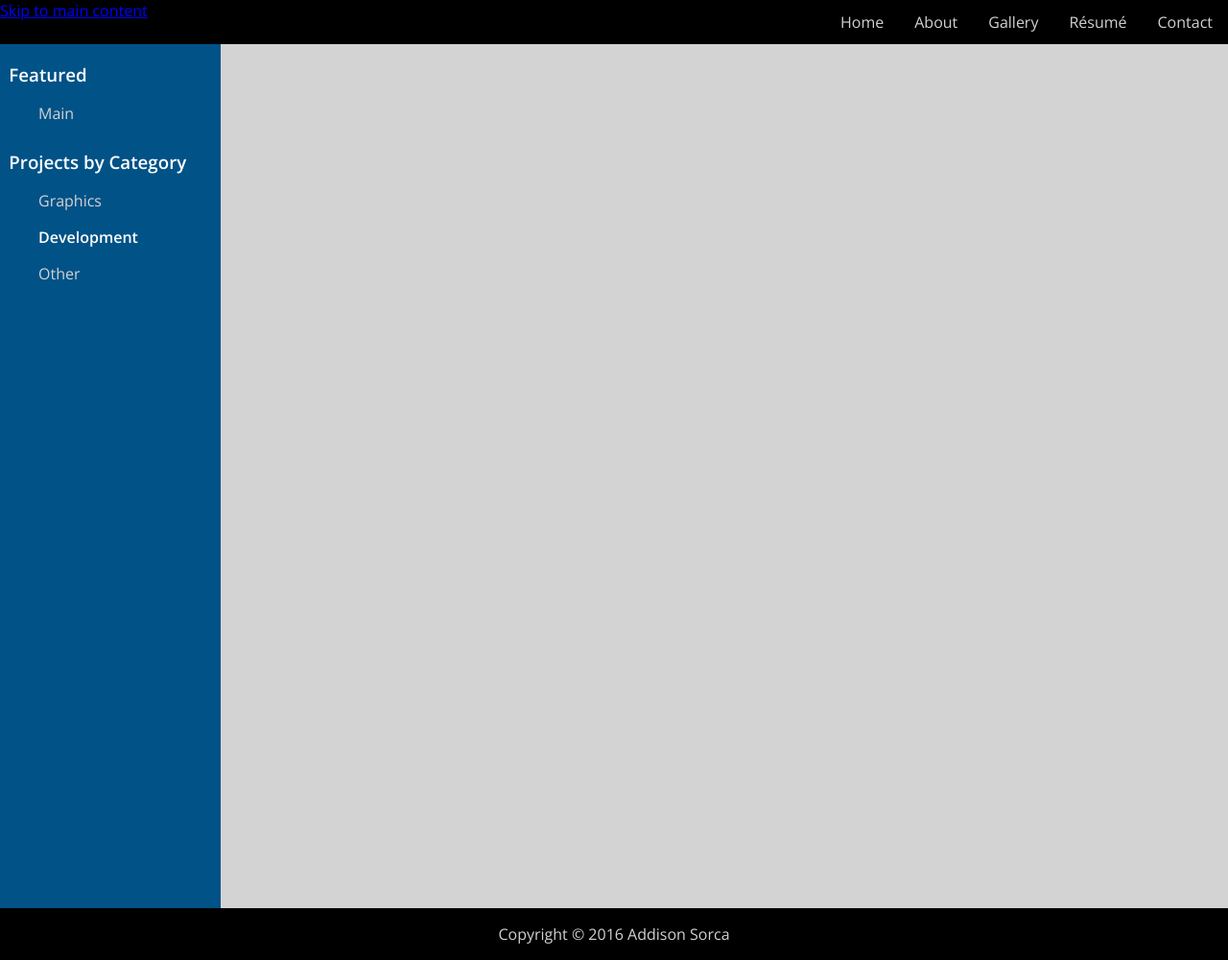
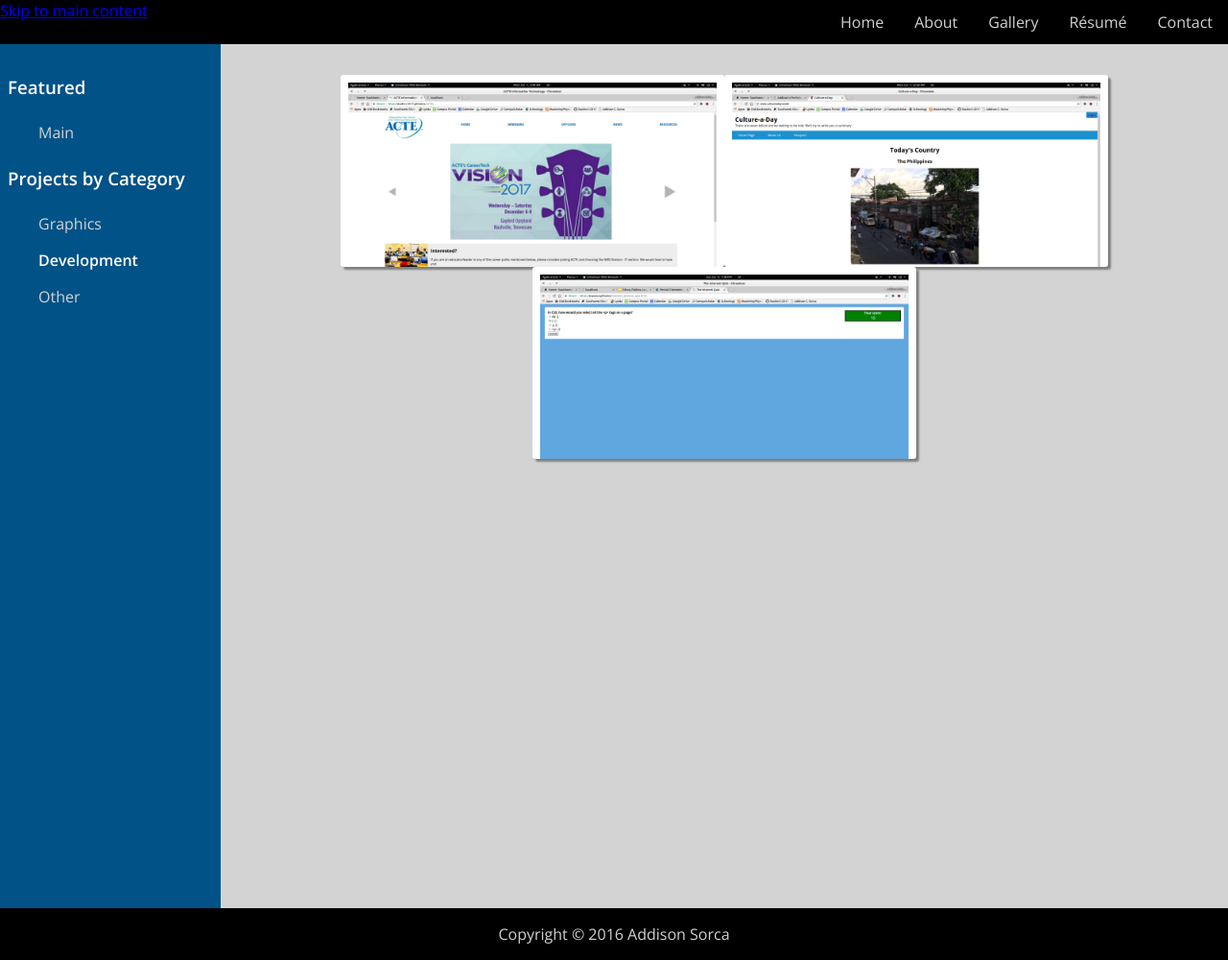
Before and after one commit to ACQSorca/acqsorca.github.io, a Jekyll site: the page built from development.html, in a window 1280 px wide. Shown: the whole page at 96% size. Built offline with Jekyll 4.4.1, drawn with Linux system fonts in a browser that asks for light colours; some web fonts are replaced.

Commit message:
Add works

```diff
--- a/_works/flash-aesop.html
+++ b/_works/flash-aesop.html
@@ -1,7 +1,7 @@
 ---
 category: Graphics
-due_date: Winter 2014
+due_date: Summer 2016
 title: Flash Aesop
 img_url: /assets/media/works/flash-dog.png
 ---
-In order to show that we were proficient at Adobe Illustrator we spent several weeks creating a portrait of ourselves in that program. We were taught how to use the pen tool and direct selection tool to create and manipulate Bézier curves. We were also taught that we should create closed shapes so the fill will work correctly and how to use several other tools, such as the pathfinder tool, in order to further manipulate the shapes.
+Back in Sophomore year we were taught how to use Adobe Flash. Afterwards, we were given a parody of an aesop's fable and told to make an animation about said fable. Mine was a story about a physician who attended the funeral of one of his patients, and a dog who asked the physician about "digging up" his bones to "pick at". Unfortunately I spent too much time on planning the animation and not enough to finish, but I do have a lip-synced puppet now.
--- a/assets/css/styles.css
+++ b/assets/css/styles.css
@@ -210,6 +210,11 @@ footer {
 	background-repeat: no-repeat;
 	background-position: top;
 	color: white;
+	min-height: 100vh;
+	padding: 24pt 0;
+}
+
+#about-wrapper h1 {
 }
 
 #profile-picture-wrapper {
@@ -217,7 +222,21 @@ footer {
 }
 
 #profile-picture {
+	margin: 24pt;
+}
 
+#about-description-wrapper {
+	box-sizing: border-box;
+	line-height: 24pt;
+	background: rgba(0,0,0,0.7);
+	width: 100%;
+	padding: 12pt 72pt;
+}
+
+@media (max-width: 700px) {
+	#about-wrapper p {
+		margin: 12pt;
+	}
 }
 
 /* Gallery Page */
@@ -228,10 +247,16 @@ footer {
 	align-items: stretch;
 }
 
+@media (max-width: 500px) {
+	#gallery-wrapper {
+		display: block;
+	}
+}
+
 /* nav-menu */
 #nav-menu {
 	background-color: #005287;
-	padding: 0;
+	padding: 12pt 0;
     flex-basis: 230px;
 	color: white;
 }
@@ -242,7 +267,8 @@ footer {
 }
 
 #nav-menu h3 {
-    margin: 1em .5em .5em;
+    padding: 12pt 6pt;
+	margin: 0;
 }
 
 #nav-menu ul {
@@ -274,38 +300,48 @@ footer {
 
 
 #gallery-list {
+	padding: 24pt;
 	background-color: lightgray;
 	display: flex;
 	flex-wrap: wrap;
 	align-content: flex-start;
-	justify-content: space-around;
+	justify-content: center;
+}
+
+#gallery-list a {
+	display: block;
+	margin: 6pt;
 }
 
 .work-thumbnail {
 	background-color: white;
     position: relative;
     overflow: hidden;
-    height: 184px;
+	max-height: 200px;
 	max-width: 400px;
-	margin: 6pt;
 	border-radius: 3px;
 	box-shadow: 3px 3px 2px gray;
+	text-align: center;
 }
 
-.work-thumbnail a img {
+.work-thumbnail img {
     overflow: hidden;
-    height: 100%;
+    width: 100%;
 }
 
-.work-thumbnail a .gallerytitle {
+.work-thumbnail .gallerytitle {
     position: absolute;
 	bottom: 0;
 	width: 100%;
     background-color: rgba(0, 0, 0, .6);
-    padding: .5em 1em;
-	display: none;
+    padding: 12pt;
+	text-align: center;
+	visibility: hidden;
 }
 
+.work-thumbnail:hover .gallerytitle {
+	visibility: visible;
+}
 
 .work-thumbnail a {
     color: white;
@@ -313,6 +349,27 @@ footer {
 
 .work-thumbnail a:hover {
     color: gray;
+}
+
+#project {
+	overflow: hidden;
+}
+
+
+#project img {
+	width: 75%;
+}
+
+#project-header {
+	padding: 24pt;
+	background-color: lightgray;
+	text-align: center;
+}
+
+#project-description {
+	margin: 0.5in 1in;
+	line-height: 2em;
+	font-size: 14pt;
 }
 
 /* Resume */
@@ -393,11 +450,16 @@ footer {
 /* Contacts */
 #contact-wrapper {
 	display: flex;
+	height: calc(100vh - 46px - 57px);
+}
+
+#contact-wrapper h1 {
+	margin: 12pt;
 }
 
 #contact-form-wrapper {
 	flex-grow: 5;
-	width: 100%;
+	margin: 0 1in;
 }
 
 #contact-form {
@@ -424,16 +486,19 @@ footer {
 
 #contact-form input[type=submit] {
 	border-radius: 5px;
+	width: 25%;
 }
 
 #contact-form textarea {
 	font-family: 'Open Sans', sans-serif;
+	height: 300px;
 }
 
 #contact-sidebar {
 	flex-basis: 300px;
 	padding: 12pt;
-	background-color: #d2d2d2;
+	background-color: #005287;
+	color: lightgray;
 	box-sizing: border-box;
 }
 
@@ -447,6 +512,15 @@ footer {
 .contact span {
 }
 
+@media (max-width: 800px) {
+	#contact-wrapper {
+		display: block;
+	}
+
+	#contact-form-wrapper {
+		margin: 12pt;
+	}
+}
 
 @media print {
     html {
```
Also changed, not shown: _works/acte-site.md (added, +6 -0 lines), _works/culture-a-day.md (added, +7 -0 lines), _works/internet-quiz.md (added, +7 -0 lines), assets/media/logo.png (added), assets/media/logo.svg, assets/media/works/acte-site.png (added), assets/media/works/culture-a-day-home-page.png (added), assets/media/works/internet-quiz.png (added), 4 other files.
